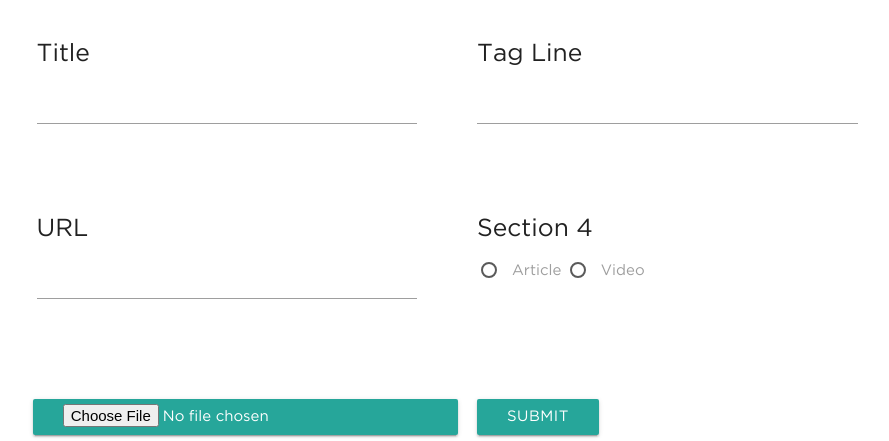
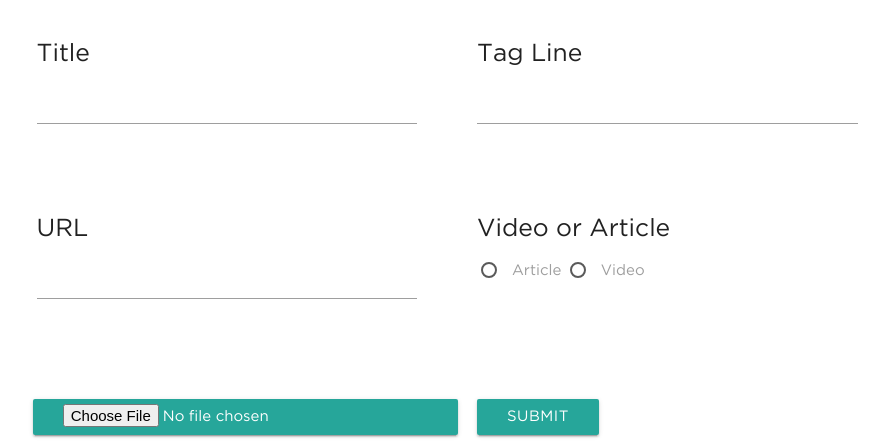
Before and after one commit to genghisshyy/cusd-stories, a PHP site: page /form.php in a window 1280 px wide. Shown: the part 174-615 px from the top of the page, without its empty margins (193-1082 px from the left). Run offline with PHP 8.4, Linux system fonts and the light colour scheme; some libraries are stand-ins or nearby versions.

Commit message:
comments

```diff
--- a/form.php
+++ b/form.php
@@ -1,9 +1,14 @@
 <?php
+
+// declare constants
 const INPUT_TYPE = ["article", "video"];
 const VALID_EXTNS = ["jpg", "jpeg", "png"];
 const UPLOAD_PATH = "img/uploads/";
+
+// is valid inputs of form
 $is_valid = true;
 
+// execute query or fail with PDO exception
 function exec_sql_query($db, $sql, $params = array()) {
   try {
     $query = $db->prepare($sql);
@@ -14,11 +19,11 @@ function exec_sql_query($db, $sql, $params = array()) {
     handle_db_error($exception);
   }
   return NULL;
-}
-
-
+};
 
 if (isset($_POST["submit_button"])){
+
+  // grab text inputs
   $title = filter_input(INPUT_POST, 'title', FILTER_SANITIZE_STRING);
   $tag_line = filter_input(INPUT_POST, 'tag_line', FILTER_SANITIZE_STRING);
   $url = filter_input(INPUT_POST, 'url', FILTER_SANITIZE_URL);
@@ -30,17 +35,20 @@ if (isset($_POST["submit_button"])){
     $is_valid = false;
   }
 
+  // grab file data
   $file = $_FILES["input_photo"];
-
   $upload_name = basename($file["name"]);
   $upload_ext = strtolower(pathinfo($upload_name, PATHINFO_EXTENSION) );
 
+  // assert valid file extension on backend
   if (!in_array($upload_ext, VALID_EXTNS)){
     $is_valid = false;
   };
 
+  // catenate path for backend database
   $file_path = UPLOAD_PATH . $upload_name;
 
+  // check output...
   var_dump($title);
   var_dump($tag_line);
   var_dump($url);
@@ -48,24 +56,18 @@ if (isset($_POST["submit_button"])){
   var_dump($upload_name, $upload_ext);
   var_dump($file_path);
 
+  // connection string for heroku
   $connection_string= "dbname=d9bvjse2g8ba1h host=ec2-54-243-210-70.compute-1.amazonaws.com port=5432 user=dxwirrhzaydomo password=62adc98f8f11caa8d9a71c385d70edb1483dbb761458189b20f5ba9f6ddfae6e sslmode=require";
 
+  // PDO connection using heroku string
   $conn = new PDO ("pgsql:".$connection_string);
-  // $conn = pg_connect($connection_string);
 
-
-
-  // $insertion_query = "INSERT INTO posts (title, tag_line, url, input_type, file_path) VALUES ( '". $title ."' ,'".$tag_line."', '".$url."', '".$input_type."', '".$file_path."')";
-
+  // SQL template
   $insertion_query = "INSERT INTO posts (title, tag_line, url, input_type, file_path) VALUES (:title, :tag_line, :url, :input_type, :file_path)";
-
-  // var_dump($insertion_query);
-
 
   //insert into database
   if ($is_valid){
-    // inputs are valid...
-
+    // Here, all inputs are valid
      $params = array(
       ":title" => $title,
       ":tag_line" => $tag_line,
@@ -75,12 +77,13 @@ if (isset($_POST["submit_button"])){
     );
     exec_sql_query($conn, $insertion_query, $params);
 
+    //TODO: MOVE UPLOADED FILE TO 'img/uploads' folder on successful input into database
+
     echo "Successful Upload!";
-  }else{
+  }
+  else{
     echo "Unsuccessful upload, check your inputs";
   };
-
-
 };
 
 
@@ -129,7 +132,7 @@ if (isset($_POST["submit_button"])){
             </div>
 
             <div class="section col s12 l6">
-              <h5>Section 4</h5>
+              <h5>Video or Article</h5>
               <p>
                 <input name="input_type" type="radio" id="article" value="article" />
                 <label for="article">Article</label>
```
